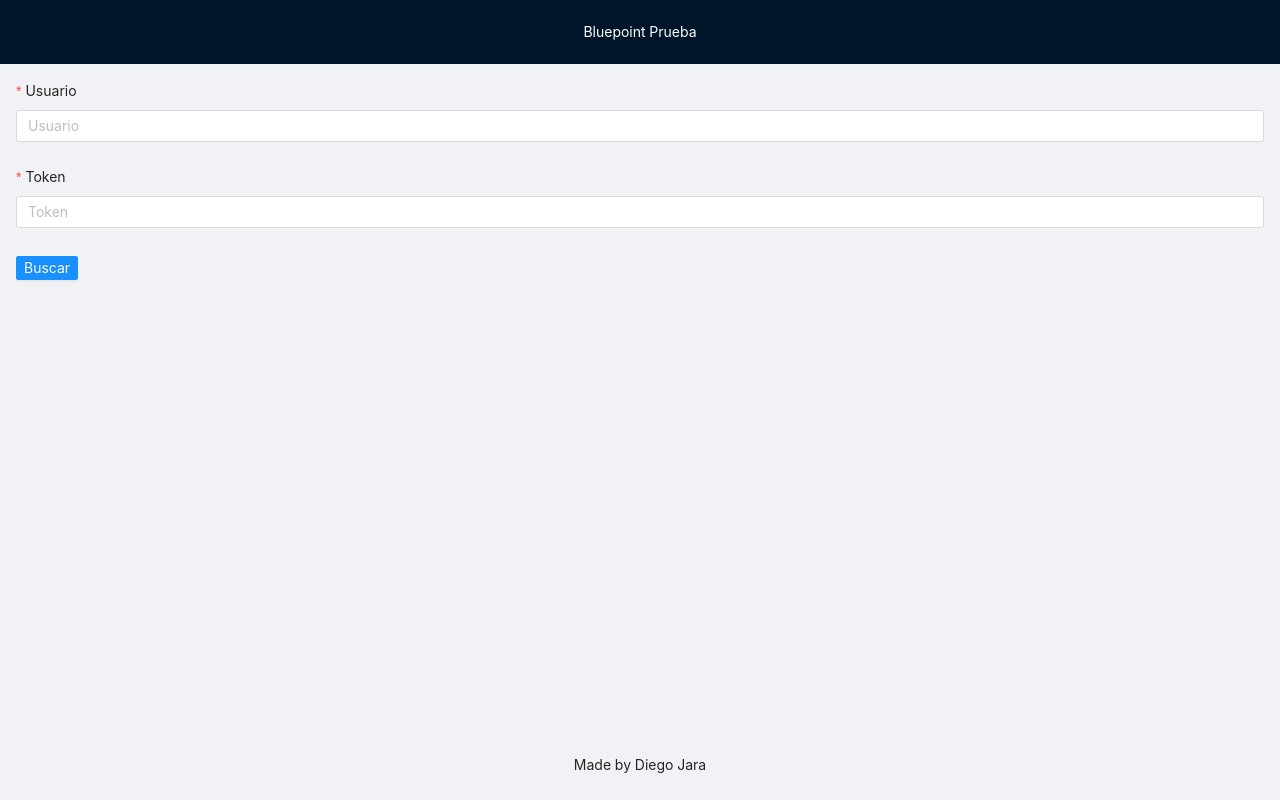
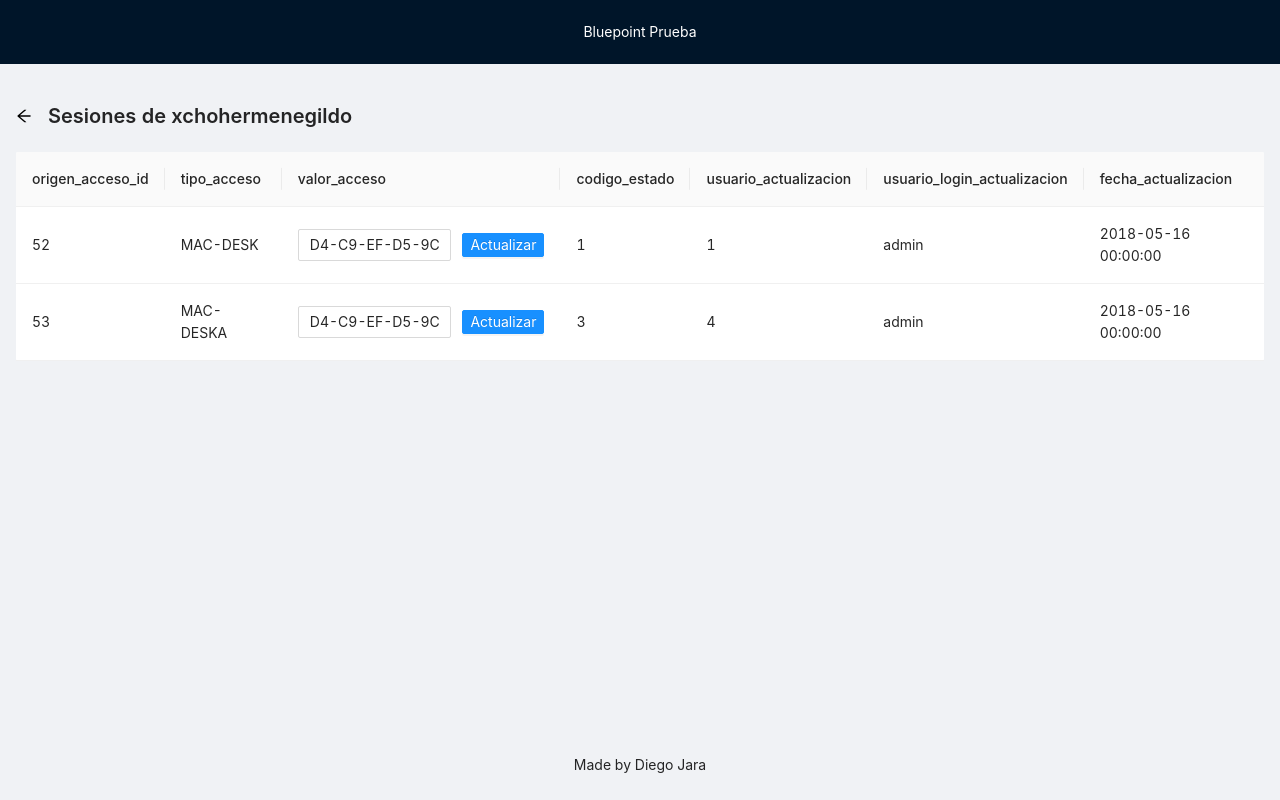
Before and after one commit to saintplay/bpt-pf, a React (Create React App) app: page / in a window 1280 px wide. Built offline with nearby package versions, Linux system fonts and the light colour scheme.

Commit message:
add userSess

```diff
--- a/src/App.js
+++ b/src/App.js
@@ -11,14 +11,53 @@ const HEADER_HEIGHT = 64;
 const FOOTER_HEIGHT = 70;
 
 const App = () => {
-  // Using a plan state instead of react-router because this is a prototype
-  const [page, setPage] = useState(0);
+  const [page, setPage] = useState(1);
 
-  const [origins, setOrigins] = useState([]);
+  const [userSess, setUserSess] = useState({
+    User: "xchohermenegildo",
+    Token: "11.8839813279919",
+  });
+  const [origins, setOrigins] = useState([
+    {
+      origen_acceso_id: 52,
+      tipo_acceso: "MAC-DESK",
+      valor_acceso: "D4-C9-EF-D5-9C-11",
+      codigo_estado: "1",
+      usuario_actualizacion: 1,
+      usuario_login_actualizacion: "admin",
+      fecha_actualizacion: "2018-05-16 00:00:00",
+    },
+    {
+      origen_acceso_id: 53,
+      tipo_acceso: "MAC-DESKA",
+      valor_acceso: "D4-C9-EF-D5-9C-12",
+      codigo_estado: "3",
+      usuario_actualizacion: 4,
+      usuario_login_actualizacion: "admin",
+      fecha_actualizacion: "2018-05-16 00:00:00",
+    },
+  ]);
 
-  const onSearchUserSuccess = (_origins) => {
+  const onSearchUserSuccess = (_userSess, _origins) => {
+    setUserSess(_userSess);
     setOrigins(_origins);
     setPage(1);
+  };
+
+  // Using a plane state instead of react-router because this is a prototype
+  const getCurrentPage = () => {
+    if (page === 0 || !userSess)
+      return (
+        <SearchUserPage onSuccess={onSearchUserSuccess} userSess={userSess} />
+      );
+    if (page === 1)
+      return (
+        <OriginListPage
+          userSess={userSess}
+          origins={origins}
+          onGoBack={() => setPage(0)}
+        />
+      );
   };
 
   return (
@@ -32,10 +71,7 @@ const App = () => {
           minHeight: `calc(100vh - ${HEADER_HEIGHT + FOOTER_HEIGHT}px)`,
         }}
       >
-        {page === 0 && <SearchUserPage onSuccess={onSearchUserSuccess} />}
-        {page === 1 && (
-          <OriginListPage origins={origins} onGoBack={() => setPage(0)} />
-        )}
+        {getCurrentPage()}
       </Content>
       <Footer className="text-center">Made by Diego Jara</Footer>
     </Layout>
--- a/src/pages/OriginListPage.js
+++ b/src/pages/OriginListPage.js
@@ -4,7 +4,9 @@ import { Input, Button, Table, PageHeader } from "antd";
 
 import { ACCESS_VALUE_KEY, ACCES_ID_KEY } from "../lib/constants";
 
-const OriginListPage = ({ origins, onGoBack }) => {
+const INPUT_MAX_WIDTH = 220;
+
+const OriginListPage = ({ userSess, origins, onGoBack }) => {
   const hasNoData = !origins.length;
 
   const columns = useMemo(() => {
@@ -17,14 +19,14 @@ const OriginListPage = ({ origins, onGoBack }) => {
         return {
           ...baseColumn,
           render: (access_value, record) => (
-            <div className="flex">
+            <div className="flex items-center">
               <Input
                 value={access_value}
                 placeholder="Token"
-                style={{ maxWidth: 220 }}
+                style={{ maxWidth: INPUT_MAX_WIDTH }}
               />
               <div className="px-1">&nbsp;</div>
-              <Button type="primary" onClick={() => null}>
+              <Button type="primary" size="small" onClick={() => null}>
                 Actualizar
               </Button>
             </div>
@@ -37,7 +39,11 @@ const OriginListPage = ({ origins, onGoBack }) => {
 
   return (
     <div>
-      <PageHeader className="px-0" onBack={onGoBack} subTitle="Regresar" />
+      <PageHeader
+        className="px-0"
+        onBack={onGoBack}
+        title={`Sesiones de ${userSess.User}`}
+      />
       {!hasNoData && (
         <div>
           <Table
@@ -55,6 +61,7 @@ const OriginListPage = ({ origins, onGoBack }) => {
 };
 
 OriginListPage.propTypes = {
+  userSess: PropTypes.object.isRequired,
   origins: PropTypes.array,
   onGoBack: PropTypes.func,
 };
--- a/src/pages/SearchUserPage.js
+++ b/src/pages/SearchUserPage.js
@@ -7,6 +7,8 @@ import get from "lodash.get";
 
 import { USER_ID } from "../lib/constants";
 import { LIST_ORIGIN_ACCESS } from "../lib/endpoints";
+
+const INPUT_MAX_WIDTH = 320;
 
 const SearchUserPage = ({ onSuccess }) => {
   const [form] = Form.useForm();
@@ -38,7 +40,7 @@ const SearchUserPage = ({ onSuccess }) => {
         if (!data || !data.length || !origins || !origins.length) {
           setErrorSearching("¡El usuario no tiene registros!");
         }
-        onSuccess(origins);
+        onSuccess(values, origins);
       }
     } catch (err) {
       console.error(err);
@@ -54,22 +56,21 @@ const SearchUserPage = ({ onSuccess }) => {
         name="User"
         rules={[{ required: true, message: "¡Ingresa el usuario!" }]}
       >
-        <Input placeholder="Usuario" />
+        <Input placeholder="Usuario" style={{ maxWidth: INPUT_MAX_WIDTH }} />
       </Form.Item>
       <Form.Item
         label="Token"
         name="Token"
         rules={[{ required: true, message: "¡Ingresa el token!" }]}
       >
-        <Input type="number" placeholder="Token" />
+        <Input
+          type="number"
+          placeholder="Token"
+          style={{ maxWidth: INPUT_MAX_WIDTH }}
+        />
       </Form.Item>
       <Form.Item shouldUpdate={true}>
-        <Button
-          type="primary"
-          htmlType="submit"
-          size="small"
-          loading={searching}
-        >
+        <Button type="primary" htmlType="submit" loading={searching}>
           Buscar
         </Button>
         {errorSearching && <div className="text-red">{errorSearching}</div>}
```
